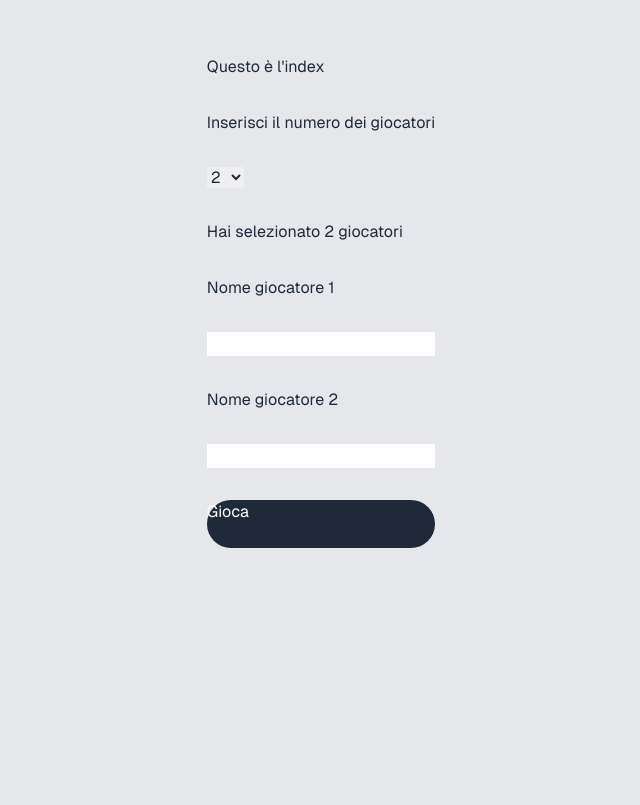
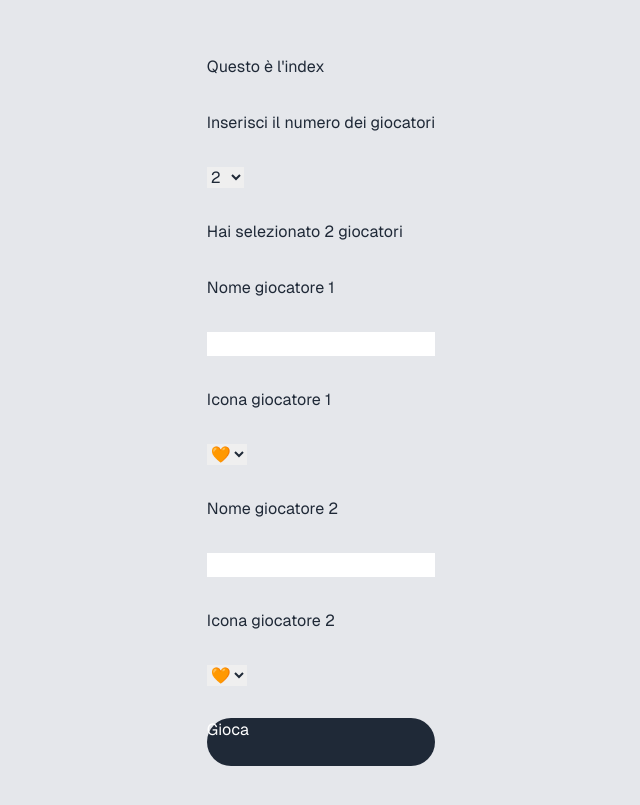
Before and after one commit to samueldebenedictis/gioco-tavolo-comunicazione, a Next.js app: page /gioco-tavolo-comunicazione/ in a window 1280 px wide. Shown: the part 109-914 px from the top of the page, without its empty margins (319-959 px from the left). Before the commit the page ends 821 px from the top, so only its background shows below. Built offline with nearby package versions, Linux system fonts and the light colour scheme.

Commit message:
wip: storageState

```diff
--- a/src/app/gioco/page.tsx
+++ b/src/app/gioco/page.tsx
@@ -1,17 +1,20 @@
 "use client";
 
 import { Gioco } from "@/model/gioco";
+import { NUMERO_CASELLE_PREDEFINITO } from "@/model/vars";
 import { useState } from "react";
 import Tabellone from "../tabellone";
-import { NUMERO_CASELLE_PREDEFINITO } from "@/model/vars";
 
-const caselle = NUMERO_CASELLE_PREDEFINITO
+const caselle = NUMERO_CASELLE_PREDEFINITO;
 // const gioco: Gioco = new Gioco(nomiGiocatori, caselle);
 // gioco.giocaUnTurno();
 
 export default function Home() {
-  const nomiGiocatoriString = localStorage.getItem('nomiGiocatori');
-  const nomiGiocatori = JSON.parse(nomiGiocatoriString as string)
+  const nomiGiocatoriString = localStorage.getItem("nomiGiocatori");
+  const nomiGiocatori = JSON.parse(nomiGiocatoriString as string);
+  const iconeGiocatori = JSON.parse(
+    localStorage.getItem("iconeGiocatori") as string,
+  );
 
   const [gioco, setGioco] = useState(new Gioco(nomiGiocatori, caselle));
   const [counter, setCount] = useState(0);
@@ -32,9 +35,9 @@ export default function Home() {
     <>
       <div className="border w-64">
         <div className="pl-4 pb-4 pt-8">In questa partita stanno giocando:</div>
-        {gioco.giocatori.map((n) => (
+        {gioco.giocatori.map((n, i) => (
           <div className="pl-4 text-xl" key={n.nome}>
-            {n.nome}
+            {n.nome} {iconeGiocatori[i]}
           </div>
         ))}
       </div>
--- a/src/app/page.tsx
+++ b/src/app/page.tsx
@@ -15,18 +15,26 @@ export default function Home() {
 
   // Eventi
   const [numeroGiocatoriSelezionato, setNumeroGiocatori] = useState(
-    option[0].value
+    option[0].value,
   );
 
   const [arrayNomi, setNomi] = useState<string[]>([]);
+  const [arrayIcone, setIcone] = useState<string[]>([]);
 
   function onSubmitButtonClick() {
     localStorage.setItem("numeroGiocatori", `${numeroGiocatoriSelezionato}`);
-    for (let i = 0; i < parseInt(numeroGiocatoriSelezionato); i++) {
+    for (let i = 0; i < Number.parseInt(numeroGiocatoriSelezionato); i++) {
       localStorage.setItem(`giocatore_${i}`, arrayNomi[i]);
     }
-    localStorage.setItem('nomiGiocatori', JSON.stringify(arrayNomi))
 
+    for (let i = 0; i < Number.parseInt(numeroGiocatoriSelezionato); i++) {
+      if (!arrayIcone[i]) {
+        arrayIcone[i] = "🐶";
+      }
+    }
+
+    localStorage.setItem("nomiGiocatori", JSON.stringify(arrayNomi));
+    localStorage.setItem("iconeGiocatori", JSON.stringify(arrayIcone));
   }
 
   function onTextFieldInputChange(index: number, e: string) {
@@ -34,6 +42,13 @@ export default function Home() {
     const newArr = arrayNomi;
     newArr[index] = e;
     setNomi(newArr);
+  }
+
+  function onPlayerIconChange(index: number, e: string) {
+    console.log(index, "icon", e);
+    const newArr = arrayIcone;
+    newArr[index] = e;
+    setIcone(newArr);
   }
 
   return (
@@ -47,6 +62,7 @@ export default function Home() {
           <select
             value={numeroGiocatoriSelezionato}
             onChange={(e) => setNumeroGiocatori(e.target.value)}
+            name="numeroGiocatori"
           >
             {option.map((e) => (
               <option key={e.value} value={e.value}>
@@ -55,7 +71,7 @@ export default function Home() {
             ))}
           </select>
           <div> Hai selezionato {numeroGiocatoriSelezionato} giocatori</div>
-          {[...Array(parseInt(numeroGiocatoriSelezionato))]
+          {[...Array(Number.parseInt(numeroGiocatoriSelezionato))]
             .map((_, i) => i)
             .map((g) => (
               <>
@@ -65,6 +81,16 @@ export default function Home() {
                   name={`giocatore${g}`}
                   onChange={(e) => onTextFieldInputChange(g, e.target.value)}
                 />
+                <label htmlFor={`giocatoreIcon${g}`}>
+                  Icona giocatore {g + 1}
+                </label>
+                <select onChange={(e) => onPlayerIconChange(g, e.target.value)}>
+                  {["🧡", "👌", "🍉", "🎶"].map((e) => (
+                    <option value={e} key={e}>
+                      {e}
+                    </option>
+                  ))}
+                </select>
               </>
             ))}
           <Link
```
